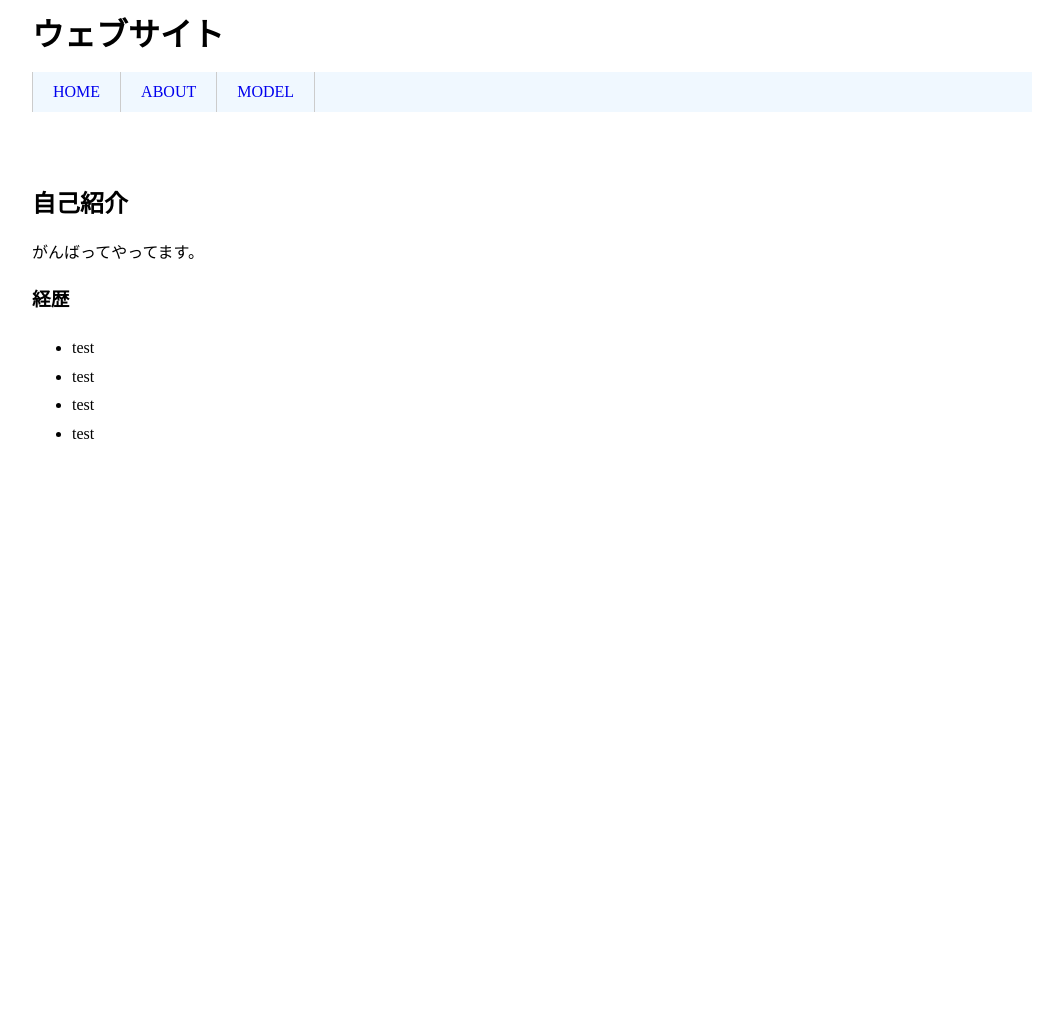
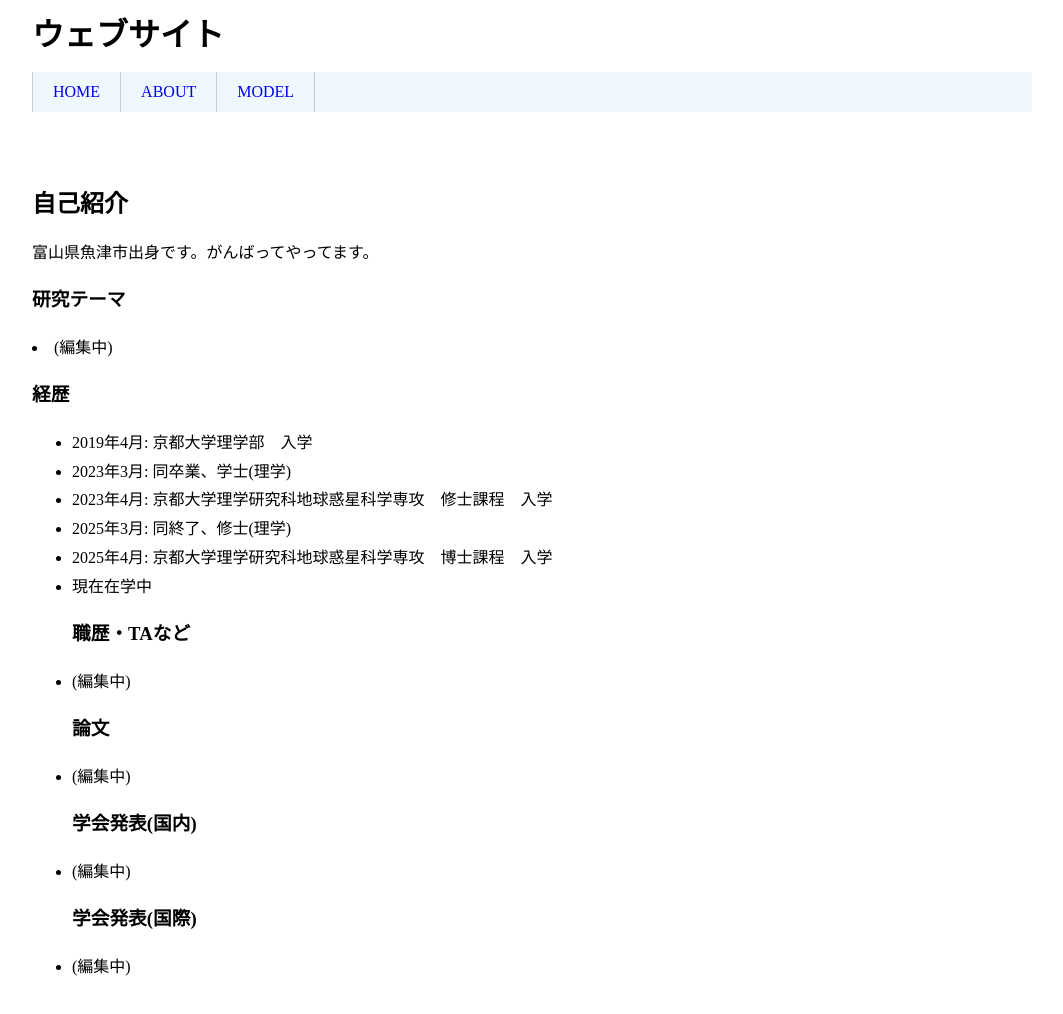
Before and after one commit to nkmt-short/nkmt-short.github.io, a plain HTML site: page about.html in a window 1280 px wide. Shown: the whole page, without its empty margins (108-1171 px from the left). Before the commit the page ends 800 px from the top, so only its background shows below. Drawn offline with Linux system fonts and the light colour scheme.

Commit message:
Update about.html

```diff
--- a/about.html
+++ b/about.html
@@ -20,14 +20,33 @@
 <br />
 <br />
 <h2>自己紹介</h2>
-  がんばってやってます。
+  富山県魚津市出身です。がんばってやってます。
+
+<h3>研究テーマ</h3>
+<li>(編集中)</li>
+
 
 <h3>経歴</h3>
 <ul>
-<li>test</li>
-<li>test</li>
-<li>test</li>
-<li>test</li>
+<li>2019年4月: 京都大学理学部　入学</li>
+<li>2023年3月: 同卒業、学士(理学)</li>
+<li>2023年4月: 京都大学理学研究科地球惑星科学専攻　修士課程　入学</li>
+<li>2025年3月: 同終了、修士(理学)</li>
+<li>2025年4月: 京都大学理学研究科地球惑星科学専攻　博士課程　入学</li>
+<li>現在在学中</li>
+
+<h3>職歴・TAなど</h3>
+<li>(編集中)</li>
+
+<h3>論文</h3>
+<li>(編集中)</li>
+
+<h3>学会発表(国内)</h3>
+<li>(編集中)</li>
+
+<h3>学会発表(国際)</h3>
+<li>(編集中)</li>
+
 </ul>
 </body>
 </html>
```
